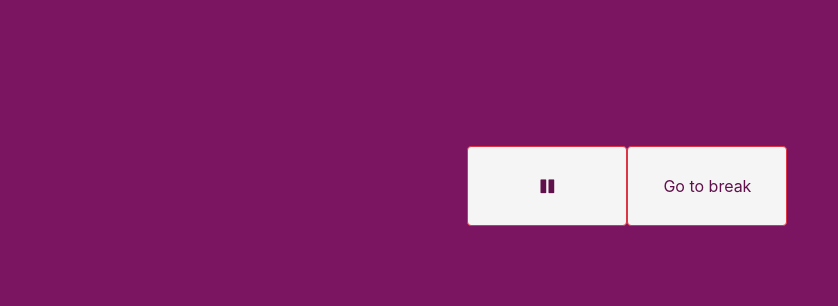
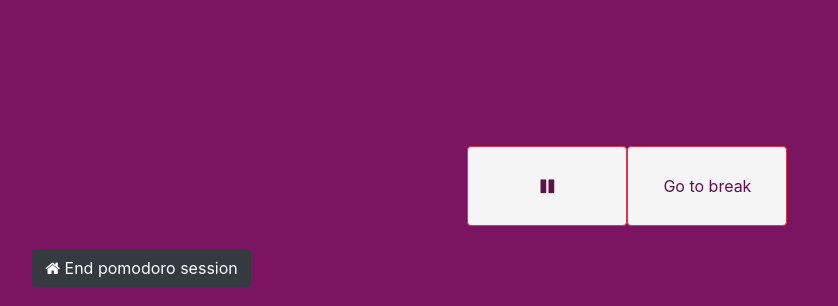
Before and after one commit to rafaelbarbosas/pomodoroClockJS, a plain HTML site: page pages/work.html in a window 1280 px wide. Shown: the part 494-800 px from the top of the page, without its empty margins (2-840 px from the left). Drawn offline with nearby package versions, Linux system fonts and the light colour scheme; a web font is replaced by a local one.

Commit message:
feat: add button to end pomodoro session

```diff
--- a/js/work.js
+++ b/js/work.js
@@ -9,3 +9,7 @@ window.onload = () => {
     breakTime = Number.parseInt(urlParams.get("breakTime"));
     hasPauses = urlParams.get("hasPauses") == 'true';
 }
+
+const navigateToHome = () => {
+    window.location.href = "home.html";
+}
--- a/pages/work.html
+++ b/pages/work.html
@@ -59,6 +59,16 @@
                     </button>
                 </div>
             </div>
+            <!-- Button to go back to initial screen -->
+            <div class="float-left-button-container col-md-6">
+                <button class="btn btn-dark"
+                    id="settings-button"
+                    onclick="navigateToHome()">
+                    <!-- Icon:settings -->
+                    <i class="fa fa-home"></i>
+                    End pomodoro session
+                </button>
+            </div>
         </div>
     </body>
 </html>
--- a/styles/work.css
+++ b/styles/work.css
@@ -91,3 +91,11 @@ h5 {
     font-size: 0.5em;
     margin-top: auto;
 }
+
+.float-left-button-container {
+    position: absolute;
+    bottom: 1.2em;
+    left: 1.2em;
+    z-index: 1;
+    width: auto;
+}
```
